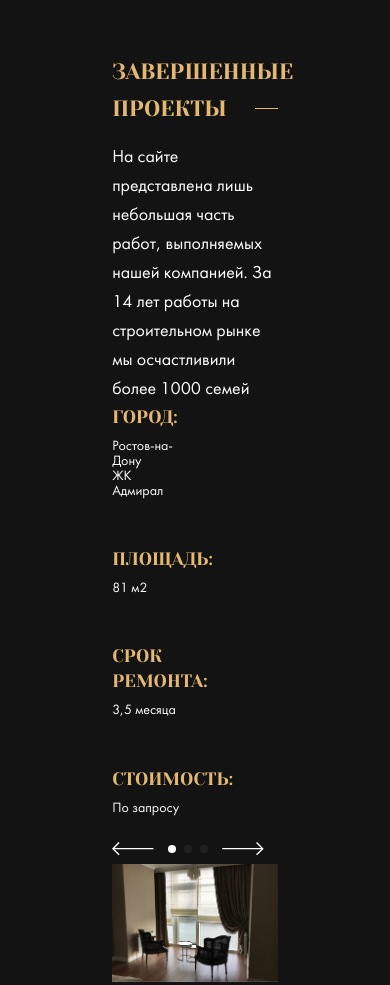
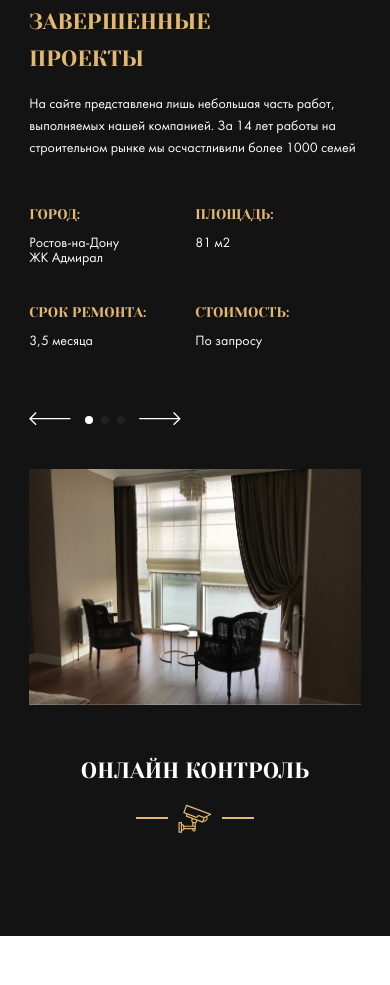
Before and after one commit to sere9ka/repair_design, a website: page index.html in a window 390 px wide. Shown: the part 877-1862 px from the top of the page. Drawn offline with nearby package versions, Linux system fonts and the light colour scheme; files whose address does not match are found by name.

Commit message:
fixed: mobile-version for section projects

```diff
--- a/index.html
+++ b/index.html
@@ -58,8 +58,8 @@
     <!-- /.hero -->
     <section class="section section--dark projects">
       <div class="container">
-        <div class="row">
-          <div class="col-40">
+        <div class="row projects__row">
+          <div class="col-50">
             <div class="section-title section-title--left">
               <h2 class="section-title__heading section-title__heading--primary">Завершенные <span class="section-title__word">проекты</span></h2>
               <!-- /.section-title__heading -->
@@ -140,7 +140,7 @@
             <!-- /.slider -->
           </div>
           <!-- /.col-50 -->
-          <div class="col-60">
+          <div class="col-50">
             <!-- Slider main container -->
             <div class="swiper-container swiper-no-swiping">
               <!-- Additional required wrapper -->
--- a/sass/_grid.sass
+++ b/sass/_grid.sass
@@ -9,8 +9,7 @@
 .col
   &-30
     flex-basis: 32%
-  &-40
+  &-50
     width: 50%
-  &-60
+  &-50
     width: 50%
-    vertical-align: middle
--- a/sass/_media.sass
+++ b/sass/_media.sass
@@ -4,6 +4,10 @@
   .nav
     &__item
       margin-right: 1rem
+  .swiper
+    &-slide
+      &__text
+        flex-basis: 50%
 
 @media screen and ( max-width: 992px )
   .nav
@@ -14,6 +18,19 @@
 
   .hero > .instagram
     display: none
+  .col-50
+    width: 100%
+    &:first-child
+      margin-bottom: 2.5rem
+  .projects
+    &__row
+      flex-direction: column
+      align-items: flex-start
+      justify-content: space-between
+  .swiper
+    &-slide
+      &__text
+        flex-basis: 40%
 
 @media screen and ( max-width: 760px )
   .row
@@ -54,7 +71,7 @@
     font-size: 14px
 
   .logo
-    font-size: 0.92rem
+    font-size: 0.9rem
   .container
     max-width: 95%
     margin: auto
@@ -63,7 +80,7 @@
       margin-right: 0
       color: $light
       text-decoration: none
-      font-size: 0.92rem
+      font-size: 0.9rem
     &__button
       display: none
   .title
@@ -71,6 +88,8 @@
     font-size: 1.64rem
   .hero
     padding-top: 0
+    &::after
+      display: none
     &__buttons
       display: flex
       flex-direction: column
@@ -93,17 +112,19 @@
       font-size: 1.58rem
       margin-bottom: 1.22rem
   \\адаптив для секции types
-
+  .types
+    padding-top: 5.92rem
 
 
 
 
 
   .control
-    background: lighten($dark, 7.06)
-    padding-top: 4.226rem
+    background: $dark
+    padding-top: 3.642rem
     padding-bottom: 7.369rem
     margin: 0
+    color: $light
 
   \\описание адаптива для секции design-project
   .title
@@ -113,11 +134,29 @@
       line-height: 150%
       width: 75%
   .design-project
-    background: lighten($dark, 7.06)
-    padding-top: 14.416rem
+    background: $dark
+    padding-top: 3.714rem
     &__section-title
       color: $light
 
+  \\описание адаптива секции со слайдером(project)
+  .projects
+    padding-top: 2.571rem
+    padding-bottom: 0
+  .section
+    &-title
+      &__word
+        &::after
+          display: none
+      &__text
+        font-size: 14px
+        line-height: 158%
+  .swiper
+    &-slide
+      &__text
+        flex-basis: 50%
+      &__heading
+        font-size: 1rem
 
 
 @media screen and ( max-height: 520px )
--- a/sass/_settings.sass
+++ b/sass/_settings.sass
@@ -30,6 +30,7 @@ img
         color: $primary
         font-size: 27px
         line-height: 37px
+        margin-bottom: 2.428rem
     &__word
       display: flex
       align-items: center
@@ -43,6 +44,7 @@ img
       font-size: 1.28rem
       line-height: 2.07rem
       max-width: 31.57rem
+      margin-bottom: 42px
     &__image
       display: flex
       justify-content: center
--- a/sass/templates/_projects.sass
+++ b/sass/templates/_projects.sass
@@ -16,11 +16,13 @@
       max-width: 11.5rem
     &__text
       flex-basis: 35%
-      margin-bottom: 3.45rem
+      padding-bottom: 2.428rem
+      &:last-child
+        padding-bottom: 6.071rem
     &__heading
       font-family: 'Yeseva One', cursive
       font-weight: normal;
-      font-size: 18px;
+      font-size: 1.285rem;
       line-height: 25px;
       color: $primary
       text-transform: uppercase
```
Also changed, not shown: css/style.css.
